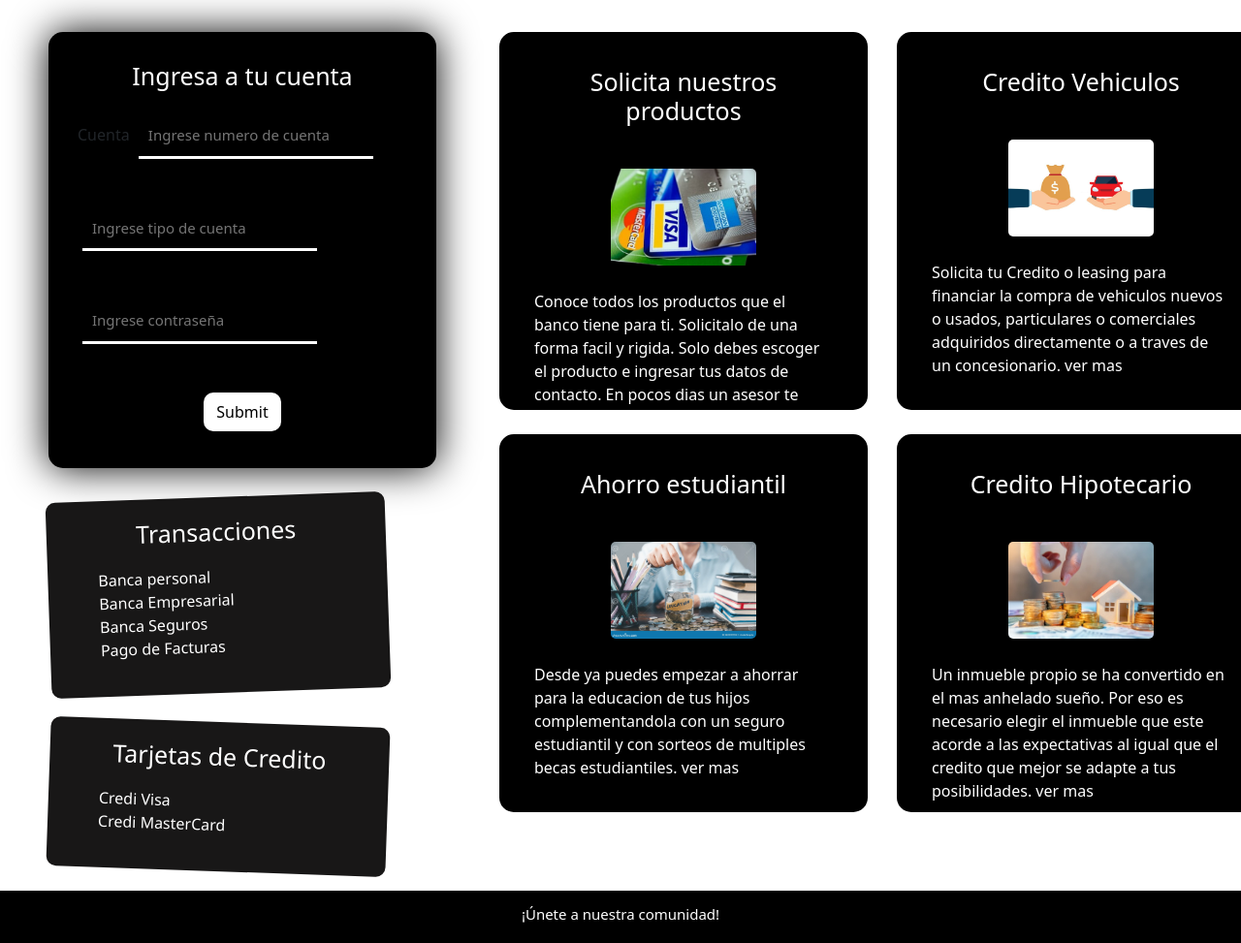
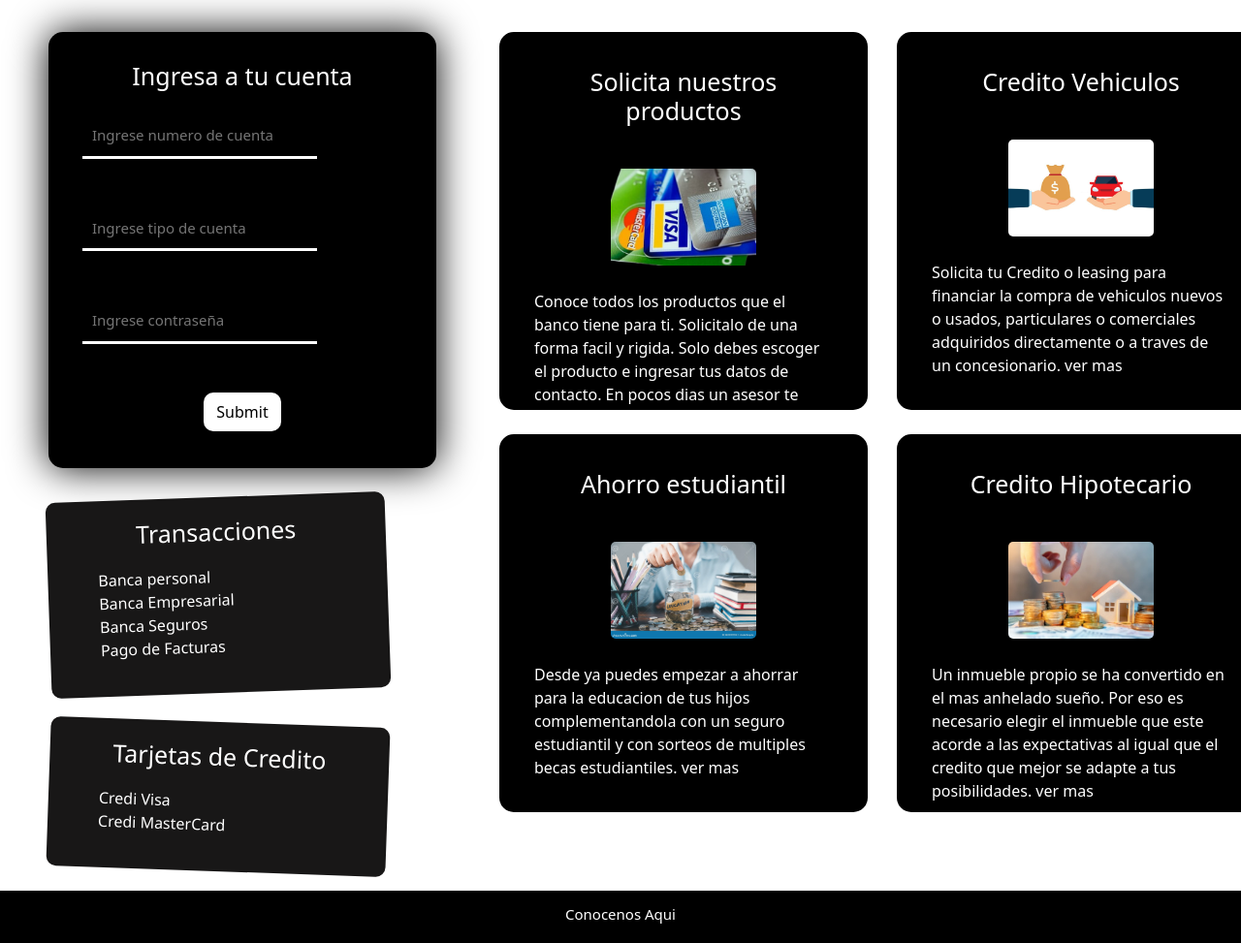
Before and after one commit to SebastianSa0/EJER_JOAN_FLORIAN, a plain HTML site: page index.html in a window 1280 px wide. Shown: the part 189-1162 px from the top of the page at 97% size. Drawn offline with nearby package versions, Linux system fonts and the light colour scheme.

Commit message:
Se eliminaron labels

```diff
--- a/index.html
+++ b/index.html
@@ -31,7 +31,6 @@
             <form>
                 <h2 class="h2-index"><span>Ingresa a tu cuenta</span></h2>
                 <div class="form-group-custom">
-                    <label for="cuenta"> Cuenta</label>
                     <input type="number" placeholder="Ingrese numero de cuenta" required id="cuenta">
                 </div>
                 <div class="form-group-custom">
@@ -98,7 +97,7 @@
     </main>
     <footer>
         <div class="social-media">
-            <h3> ¡Únete a nuestra comunidad!</h3>
+            <h3> Conocenos Aqui</h3>
             <a href="https://www.facebook.com" target="_blank" alt="Facebook" class=""> <i class="bi bi-facebook social-media-icon"></i></a>
             <a href="https://twitter.com" target="_blank" alt="Twitter" class=""><i class="bi bi-twitter social-media-icon"></i> </a>
             <a href="https://www.instagram.com" target="_blank" alt="Instagram" class=""><i class="bi bi-instagram social-media-icon"></i> </a>
```
